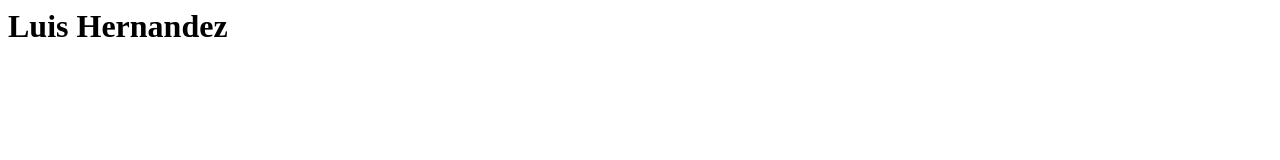
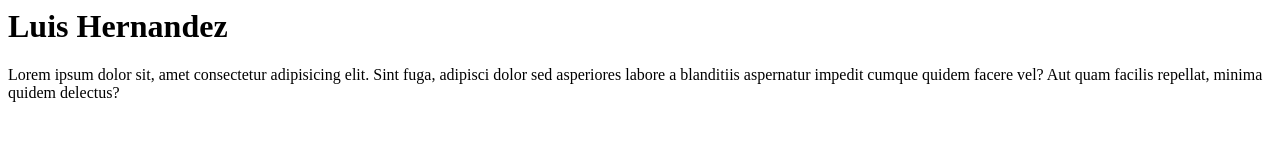
Before and after one commit to lherna1371/nyu-git-demo, a plain HTML site: page index.html in a window 1280 px wide. Drawn offline with Linux system fonts and the light colour scheme.

Commit message:
a new sentence

```diff
--- a/index.html
+++ b/index.html
@@ -1 +1,2 @@
 <h1>Luis Hernandez</h1>
+<p>Lorem ipsum dolor sit, amet consectetur adipisicing elit. Sint fuga, adipisci dolor sed asperiores labore a blanditiis aspernatur impedit cumque quidem facere vel? Aut quam facilis repellat, minima quidem delectus?</p>
```
